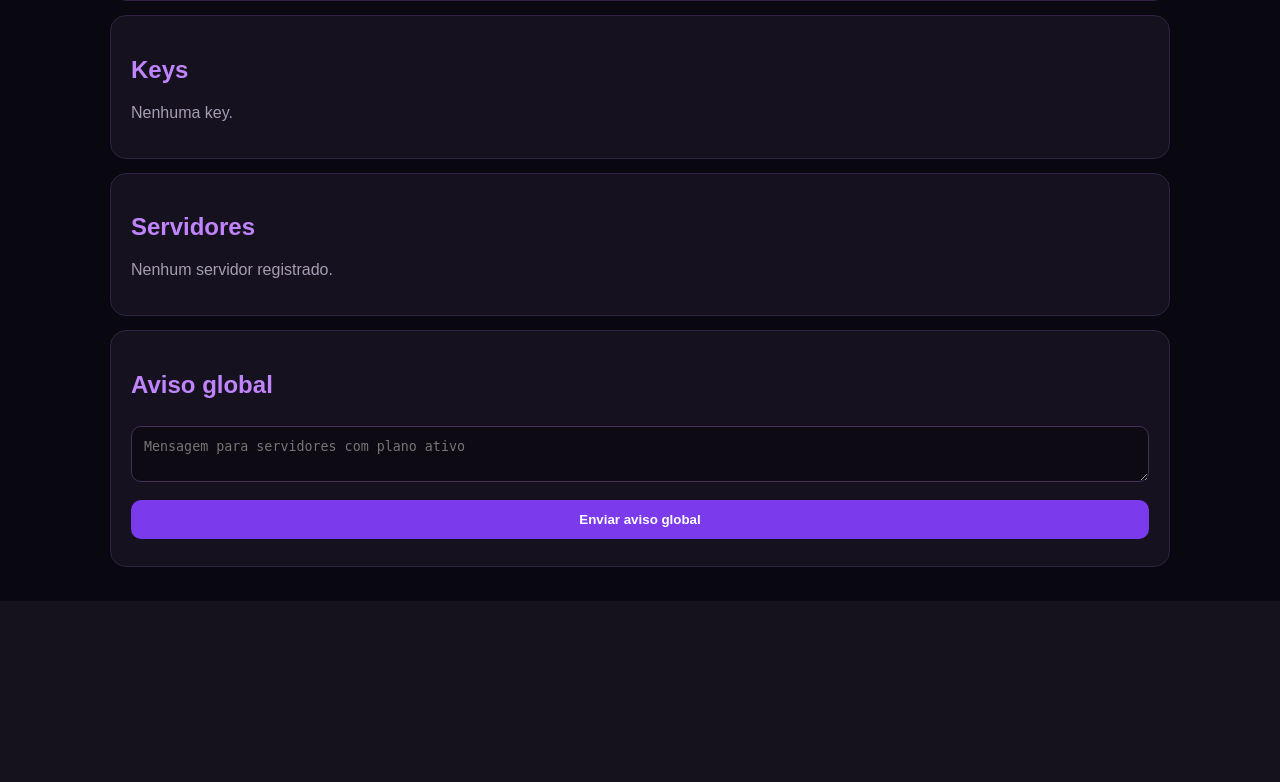
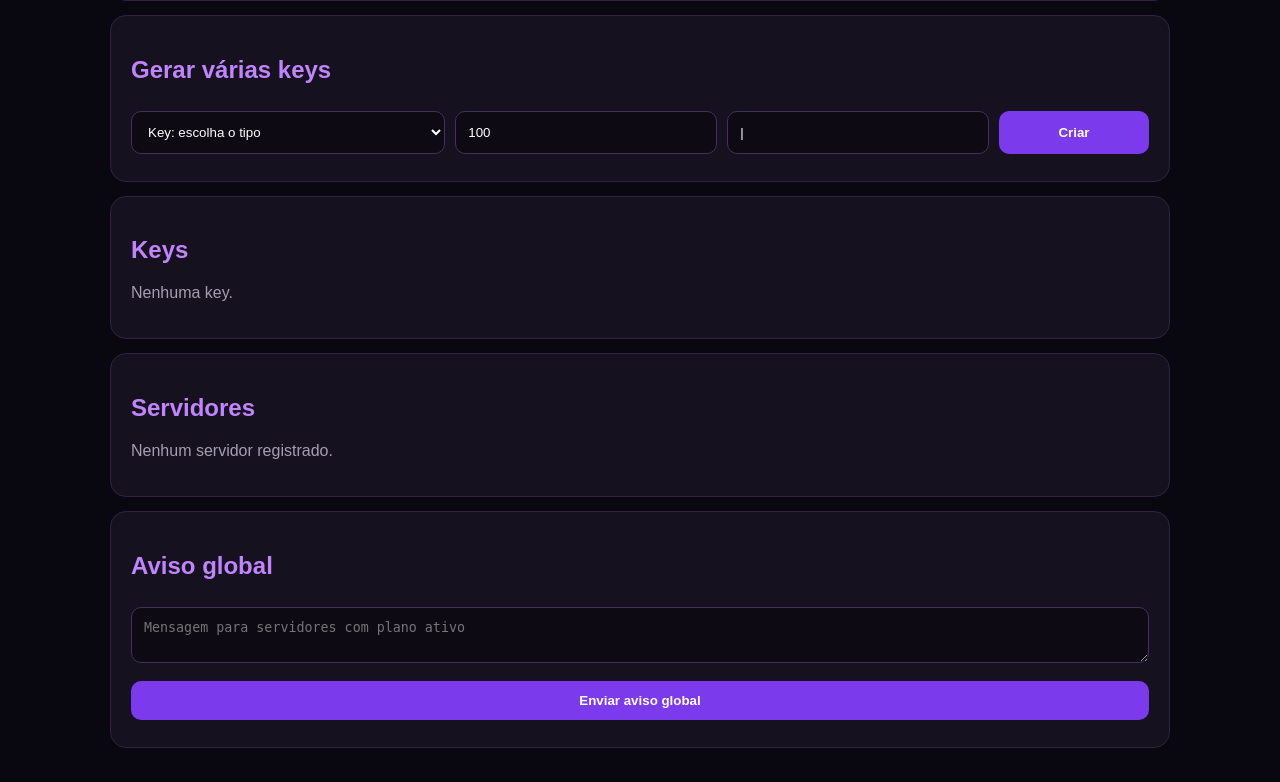
Before and after one commit to ghostshadowaa/Bot-de-salas-por-plano, a Flask app: page /painel in a window 1280 px wide. Shown: the part 406-1188 px from the top of the page. Before the commit the page ends 973 px from the top, so only its background shows below. Run offline with Flask 3, Linux system fonts and the light colour scheme; the visitor is signed in with stand-in values (Sample User, id 1); data that the repository does not hold is empty; parts of the project's set-up code (start-up, migrations or seed data) failed here and were passed over.

Commit message:
Adiciona interface para keys em lote

```diff
--- a/panel/templates/dashboard.html
+++ b/panel/templates/dashboard.html
@@ -27,6 +27,32 @@
     <button>Gerar key</button>
   </form>
 </section>
+
+<section class="card">
+  <h2>Gerar várias keys</h2>
+  <form method="post" action="/painel/keys/batch" class="grid-form batch-form">
+    <select name="plan_id" required>
+      <option value="" disabled selected>Key: escolha o tipo</option>
+      {% for p in plans %}<option value="{{p.id}}">Key: {{p.duration_days}} dias — {{p.name}}</option>{% endfor %}
+    </select>
+    <input type="number" name="quantity" min="1" max="1000" value="100" placeholder="Quantidade: 100" required>
+    <input type="text" name="separator" value="|" maxlength="20" placeholder="Separar por: |" required>
+    <button type="submit">Criar</button>
+  </form>
+</section>
+
+{% if batch_result %}
+<div class="modal-backdrop" id="batchModal">
+  <div class="modal-card">
+    <button type="button" class="modal-close" onclick="closeBatchModal()">×</button>
+    <h2>✅ Keys criadas com sucesso</h2>
+    <p><b>Tipo:</b> {{batch_result.duration_days}} dias</p>
+    <p><b>Quantidade:</b> {{batch_result.quantity}}</p>
+    <button type="button" id="copyBatchBtn">📋 Copiar keys</button>
+    <textarea id="batchKeys" readonly>{{batch_result.keys|join(batch_result.separator)}}</textarea>
+  </div>
+</div>
+{% endif %}
 
 <section class="card">
 <h2>Keys</h2>
@@ -99,6 +125,20 @@ document.querySelectorAll('.copy-btn').forEach(btn=>{
     }
   });
 });
+  {% if batch_result %}
+const batchText={{ (batch_result.keys|join(batch_result.separator))|tojson }};
+document.getElementById('copyBatchBtn')?.addEventListener('click',async()=>{
+  try{
+    await navigator.clipboard.writeText(batchText);
+    const btn=document.getElementById('copyBatchBtn');
+    const old=btn.textContent; btn.textContent='✅ Keys copiadas!';
+    setTimeout(()=>btn.textContent=old,1600);
+  }catch(e){
+    prompt('Copie as keys:',batchText);
+  }
+});
+function closeBatchModal(){document.getElementById('batchModal')?.remove();}
+  {% endif %}
 </script>
 </body>
 </html>
```
